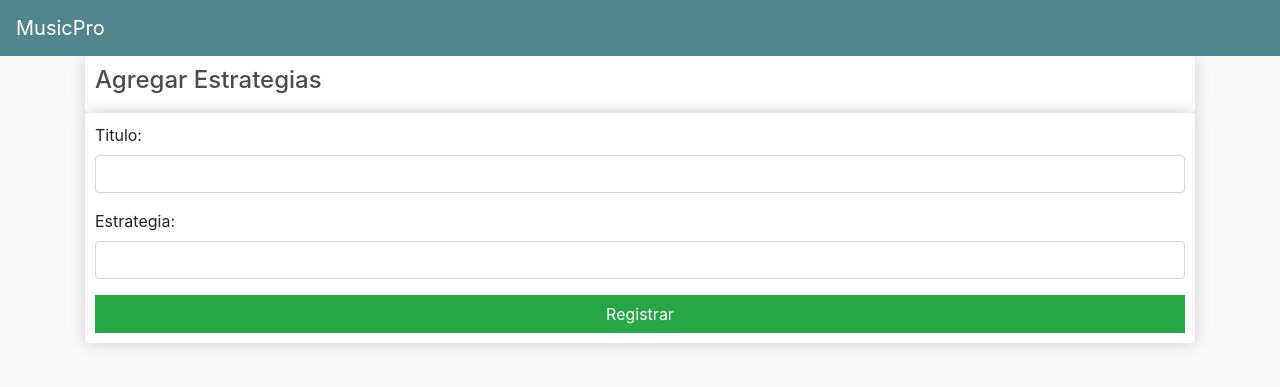
After one commit to ivanmaldonaxdo/PROYECTOMUSICPRO, a Django app: page /addEstrategia/ in a window 1280 px wide. The commit adds this page. Shown: the top 387 px of the page. Run offline with Django 3.2, Linux system fonts and the light colour scheme; some libraries are stand-ins or nearby versions.

Commit message:
Fromulario estrategias terminado

```diff
--- a/MusicPro/TiendaMPRO/forms.py
+++ b/MusicPro/TiendaMPRO/forms.py
@@ -2,7 +2,7 @@ from django import forms
 from django.contrib.auth.forms import AuthenticationForm
 from django.contrib.auth import authenticate
 from django.forms import fields, widgets
-from .models import Usuario
+from .models import Usuario,EstrategiaDeVenta
 
 
 #Formulario de registro
@@ -66,3 +66,13 @@ class LoginUsuario(AuthenticationForm):
         self.fields['username'].widget.attrs['placeholder'] = 'Ingrese su correo'
         self.fields['password'].widget.attrs['class'] = 'form-control'
         self.fields['password'].widget.attrs['placeholder'] = 'Contraseña'
+
+class FormEstrategiaVta(forms.ModelForm):
+    class Meta:
+        model=EstrategiaDeVenta
+        fields=['titulo','estrategia']
+        widgets={
+            'titulo':forms.TextInput(attrs={'class':'form-control'}),
+            'estrategia':forms.TextInput(attrs={'class':'form-control'}),
+
+        }
--- a/MusicPro/TiendaMPRO/models.py
+++ b/MusicPro/TiendaMPRO/models.py
@@ -157,7 +157,6 @@ class DireccionDeEnvio(models.Model):
 
 
 class EstrategiaDeVenta(models.Model):
-    user = models.ForeignKey(Usuario, on_delete=models.CASCADE)
     titulo = models.CharField(max_length=200)
     estrategia = models.TextField(max_length=1500,null=True,blank=True)
     fecha_creacion_modificacion = models.DateTimeField(default=timezone.now)
--- /dev/null
+++ b/MusicPro/TiendaMPRO/templates/TiendaMPRO/addEstrategia.html
@@ -0,0 +1,18 @@
+{% extends 'TiendaMPRO/main.html' %}
+{% load static %}
+
+{% block content %}
+<div>
+    <div class="box-element">
+        <h4>Agregar Estrategias</h4>
+    </div>
+    <div class="box-element">
+        <form method="POST">
+            {% csrf_token %}
+            {{ form.as_p }}
+            <input id="form-button" class="btn btn-success btn-block" type="submit" value="Registrar">
+        </form>
+    </div>
+</div>
+
+{% endblock %}
--- a/MusicPro/TiendaMPRO/templates/TiendaMPRO/estrategias.html
+++ b/MusicPro/TiendaMPRO/templates/TiendaMPRO/estrategias.html
@@ -10,7 +10,7 @@
         <br>
     </div>
     {% if user.is_staff %}
-        <a  class="btn btn-outline-dark" href="#">Agregar Estrategia</a>
+        <a  class="btn btn-outline-dark" href="{% url 'addEstrategia' %}">Agregar Estrategia</a>
     {% endif %}
     <br>
     <br>
--- a/MusicPro/TiendaMPRO/urls.py
+++ b/MusicPro/TiendaMPRO/urls.py
@@ -1,7 +1,7 @@
 from django.conf.urls import include, url
 from . import views
 from django.contrib.auth.views import logout_then_login
-from .views import Estrategia, RegistrarUsuario, Login
+from .views import Estrategia, RegistrarUsuario, Login,RegistraEstrateg
 from django.urls import path
 
 urlpatterns = [
@@ -9,8 +9,6 @@ urlpatterns = [
     url(r'^Productos/$', views.Productos, name="Productos"),
     url(r'^Pagar/$', views.Pagar, name="Pagar"),
     url(r'^CommitPago/$', views.CommitPago, name="CommitPago"),
-
-
     path('store/', views.store, name='store'),
     path('cart/', views.cart, name='cart'),
     path('checkout/', views.checkout, name='checkout'),
@@ -19,6 +17,7 @@ urlpatterns = [
     path('login/',Login.as_view(), name="login" ),
     path('logout/', logout_then_login, name='logout_usuario'),
     path('estrategias/', views.Estrategia, name='estrategias'),
+    path('addEstrategia/',RegistraEstrateg.as_view(), name='addEstrategia'),
 
 
 ]
--- a/MusicPro/TiendaMPRO/views.py
+++ b/MusicPro/TiendaMPRO/views.py
@@ -2,15 +2,9 @@ from django.http.response import HttpResponse, HttpResponseRedirect
 from django.shortcuts import render, redirect, get_object_or_404
 from .models import *
 from django.contrib.auth.decorators import login_required
-from django.shortcuts import render
-from transbank.webpay.webpay_plus import response
-from .models import *
 import transbank.webpay.webpay_plus.transaction as tr
-import transbank.webpay.webpay_plus.deferred_transaction as df
 import random
-from django.views.decorators.csrf import csrf_exempt
 # Create your views here.
-
 from django.http import JsonResponse, request
 from django.views.generic.edit import DeleteView, FormView
 import json
@@ -22,12 +16,8 @@ from django.contrib.auth import (authenticate, logout ,login)
 from django.contrib import messages
 from django.utils.decorators import method_decorator
 from django.views.decorators.cache import never_cache
-from django.views.decorators.csrf import csrf_protect
-# import transbank.webpay.webpay_plus.transaction as tr
-# from transbank import transaccion_completa as tc
-# from transbank.common.integration_type import IntegrationType as it
-# import random
-# from django.views.decorators.csrf import csrf_exempt
+from django.views.decorators.csrf import csrf_protect,csrf_exempt
+from .forms import FormEstrategiaVta
 # Create your views here.
 
 
@@ -239,3 +229,22 @@ def Estrategia(request):
         itemsCarrito = order['get_carro_productos']
     context ={'itemsCarrito' : itemsCarrito, 'est': estrategias}
     return render(request, 'TiendaMPRO/estrategias.html', context)
+
+# def AddEstrateg(request):
+#     if request.method == 'POST':
+#         form=FormEstrategiaVta(request.POST)
+#         if form.is_valid():
+#             post=form.save(commit=False)
+#             post.user=request.user
+#             post.fecha_creacion_modificacion=timezone.now()
+#             post.save()
+#             return redirect('estrategias')
+#         else:
+#             form=FormEstrategiaVta()
+#         return render(request,'TiendaMPRO/addEstrategia.html',{'form':form})
+
+class RegistraEstrateg(CreateView):
+    model=EstrategiaDeVenta
+    form_class=FormEstrategiaVta
+    template_name='TiendaMPRO/addEstrategia.html'
+    success_url=reverse_lazy('estrategias')
```
Also changed, not shown: MusicPro/TiendaMPRO/templates/TiendaMPRO/checkout.html (+14 -8 lines), MusicPro/TiendaMPRO/migrations/0012_remove_estrategiadeventa_user.py (added), MusicPro/db.sqlite3.
